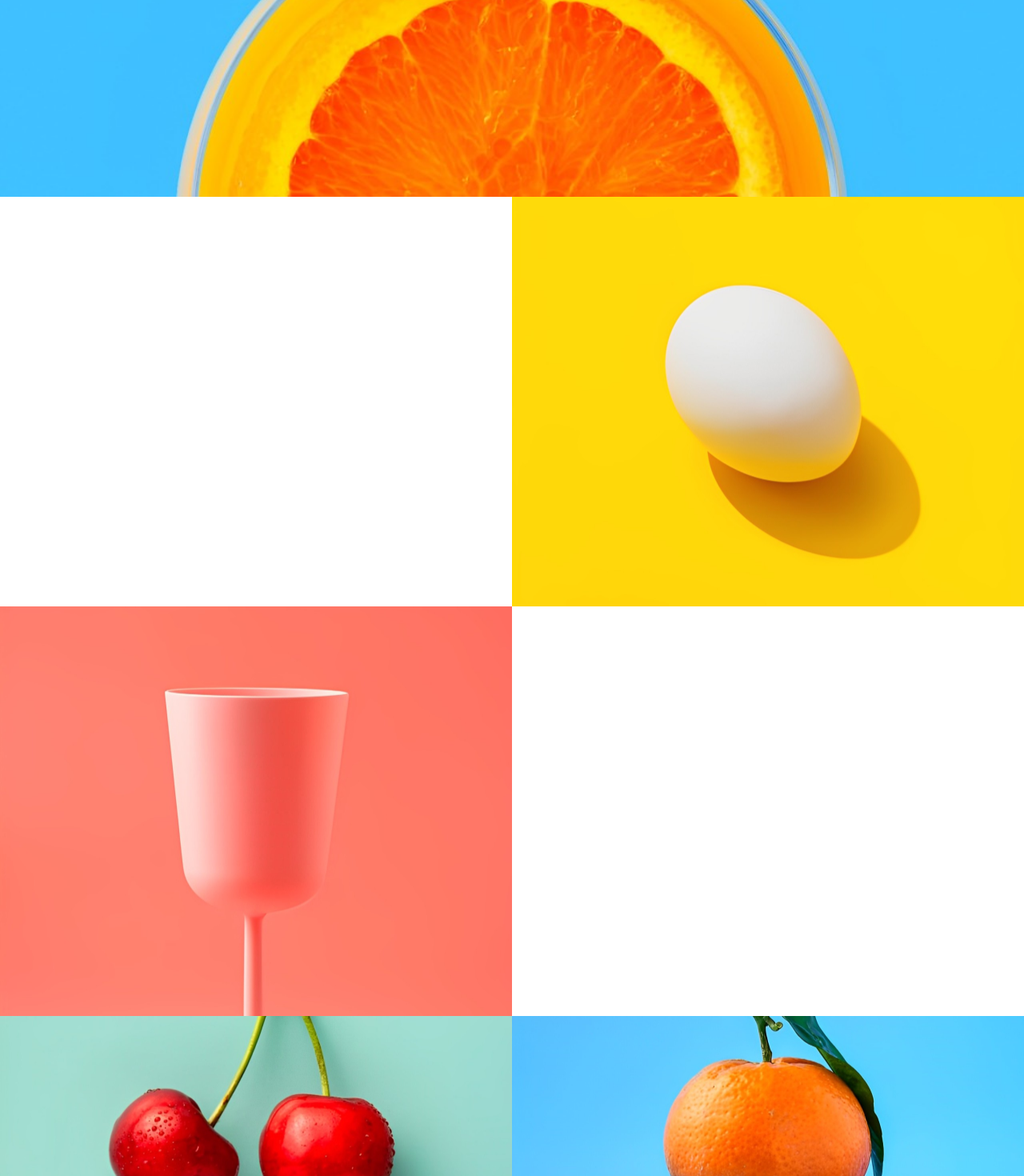
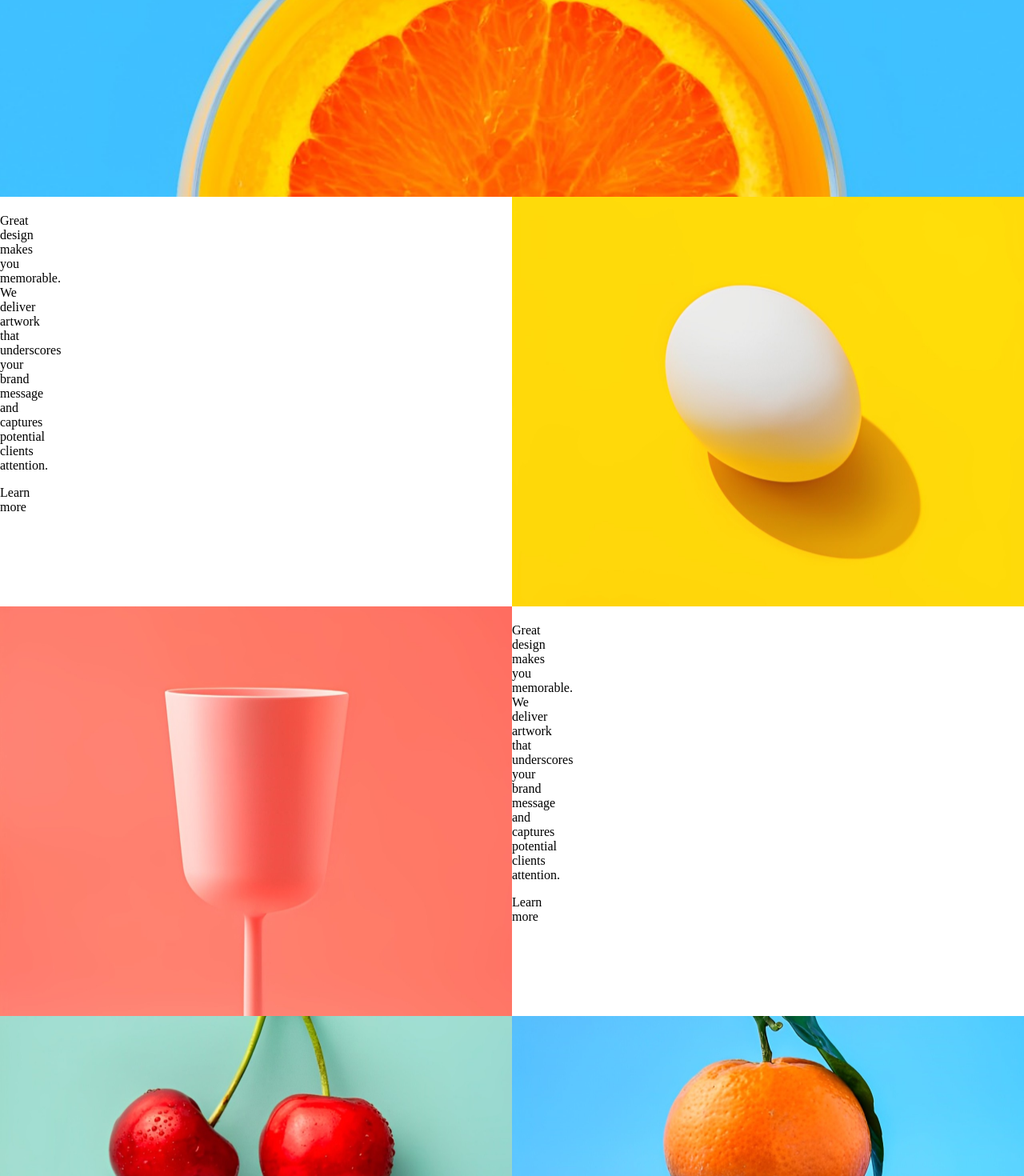
Before and after one commit to Anastasiiiii/agency-landing-page, a React (Create React App) app: page / in a window 1280 px wide. Shown: the part 554-2024 px from the top of the page at 80% size. Built offline with nearby package versions, Linux system fonts and the light colour scheme.

Commit message:
add text containers that are near the image containers

```diff
--- a/src/App.css
+++ b/src/App.css
@@ -1,4 +1,21 @@
-.down-two-images{
+/* Для розміщення `span` блоків один під одним */
+.App {
+  display: flex;
+  flex-direction: column;
+}
+
+.first-two-images {
+  display: flex;
+  flex-direction: row;
+}
+
+.second-two-images {
+  display: flex;
+  flex-direction: row;
+}
+
+/* Для розміщення `TextBox` і `Image` поруч усередині `span` */
+.down-two-images {
   display: flex;
   align-items: center;
   gap: 0;
--- a/src/App.js
+++ b/src/App.js
@@ -6,6 +6,7 @@ import bgImage from "./images/desktop/image-transform.jpg";
 import bgImage2 from "./images/desktop/image-stand-out.jpg";
 import bgImage3 from "./images/desktop/image-graphic-design.jpg";
 import bgImage4 from "./images/desktop/image-photography.jpg";
+import TextBox from './components/TextBox';
 
 
 
@@ -13,7 +14,7 @@ function App() {
   //const bgImage = "./images/desktop/image-transform.jpg";
 
   const header1 = "Graphic Design";
-  const passage1 ="Great design makes you memorable. We deliver artwork that underscores your brand message and captures potential clients attention.";
+  const passage1 = "Great design makes you memorable. We deliver artwork that underscores your brand message and captures potential clients attention.";
 
   const header2 = "Photography";
   const passage2 = "Increase your credibility by getting the most stunning, high-quality photos that improve your business image."
@@ -24,8 +25,16 @@ function App() {
   return (
     <div className="App">
       <Header />
-      <Image className="right-image" bgImage={bgImage} />
-      <Image bgImage={bgImage2} />
+      <span className='first-two-images'>
+        <TextBox header={header1} passage={passage1} />
+        <Image className="right-image" bgImage={bgImage} />
+      </span>
+      <span className='second-two-images'>
+        <Image bgImage={bgImage2} />
+        <TextBox header={header1} passage={passage1} />
+      </span>
+
+
       <span className='down-two-images'>
         <Image bgImage={bgImage3} header={header1} text={passage1} textColor={textColor1} />
         <Image bgImage={bgImage4} header={header2} text={passage2} textColor={textColor2} />
--- /dev/null
+++ b/src/components/TextBox.jsx
@@ -0,0 +1,14 @@
+import React from "react";
+import "../styles/TextBox.css";
+
+const TextBox = ({ title, passage }) => {
+    return (
+        <div className="text-side-container">
+            <h1>{title}</h1>
+            <p id="passage">{passage}</p>
+            <p id="learn-more-button">Learn more</p>
+        </div>
+    )
+}
+
+export default TextBox;
--- /dev/null
+++ b/src/styles/TextBox.css
@@ -0,0 +1,4 @@
+.text-side-container {
+    width: 0;
+    margin-right: 0;
+}
```
Also changed, not shown: src/components/Image.jsx (line endings or trailing spaces).
